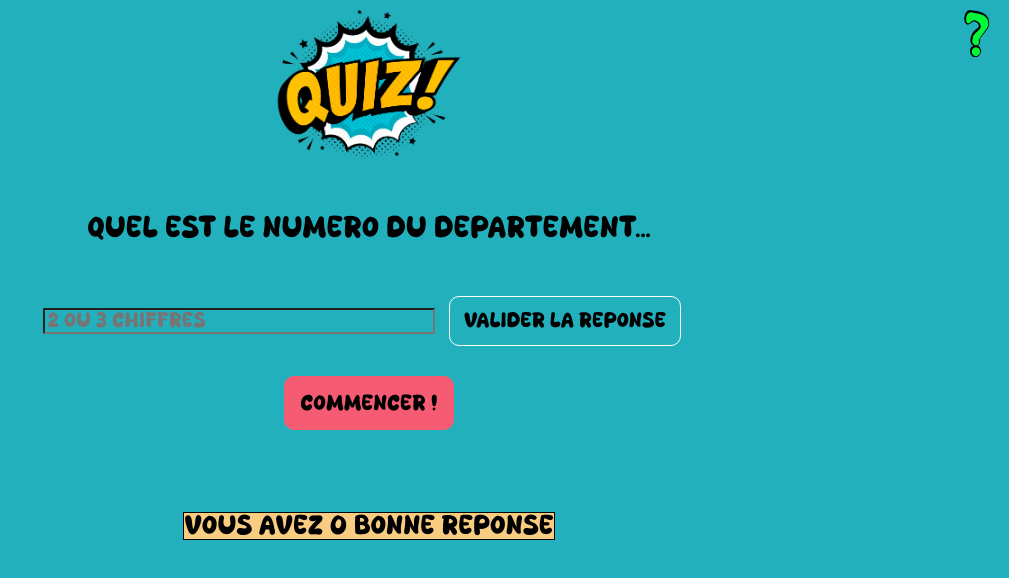
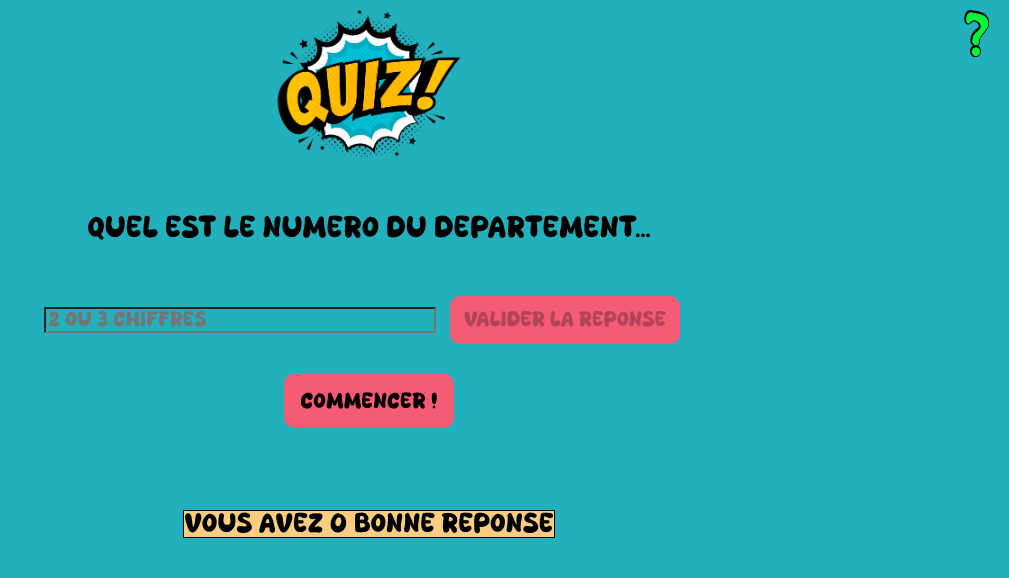
Before and after one commit to Christelle-Legros/-departments, a React (Create React App) app: page /bynumber in a window 1280 px wide. In both pictures the pointer is over the button "Valider la réponse". Shown: the top 578 px of the page, without its empty margins (271-1280 px from the left). Built offline with nearby package versions, Linux system fonts and the light colour scheme; no server answers.

Commit message:
Modif button disabled in end modal

```diff
--- a/src/components/QuizByName.jsx
+++ b/src/components/QuizByName.jsx
@@ -89,7 +89,11 @@ const QuizByName = () => {
               required
               placeholder="mots séparés par -"
             />
-            <button onClick={verifyWin}>Valider la réponse</button>{" "}
+            {departmentNumber ? (
+              <button onClick={verifyWin}>Valider la réponse</button>
+            ) : (
+              <button disabled>Valider la réponse</button>
+            )}
           </div>
           <div className="quizByName_container__winnerMsg">{winnerMessage}</div>
           {showModal && (
--- a/src/components/QuizByNumber.jsx
+++ b/src/components/QuizByNumber.jsx
@@ -107,7 +107,12 @@ const QuizByNumber = () => {
               maxlength="3"
               placeholder="2 ou 3 chiffres"
             />
-            <button onClick={verifyWin}>Valider la réponse</button>{" "}
+
+            {departmentName ? (
+              <button onClick={verifyWin}>Valider la réponse</button>
+            ) : (
+              <button disabled>Valider la réponse</button>
+            )}
           </div>
           <div className="quizByNumber_container__winnerMsg">
             {winnerMessage}
--- a/src/styles/_quizByName.scss
+++ b/src/styles/_quizByName.scss
@@ -53,6 +53,11 @@
     font-size: 0.7em;
   }
 
+  &__answerContainer button:disabled:hover {
+    background-color: #f65b74;
+    border: 0;
+  }
+
   &__btnStart {
     margin-bottom: 1.5em;
   }
--- a/src/styles/_quizByNumber.scss
+++ b/src/styles/_quizByNumber.scss
@@ -53,6 +53,11 @@
     font-size: 0.7em;
   }
 
+  &__answerContainer button:disabled:hover {
+    background-color: #f65b74;
+    border: 0;
+  }
+
   &__btnStart {
     margin-bottom: 1.5em;
   }
--- a/src/styles/styles.css
+++ b/src/styles/styles.css
@@ -70,6 +70,10 @@ button:hover {
   margin: 0.7em;
   font-size: 0.7em;
 }
+.quizByNumber_container__answerContainer button:disabled:hover {
+  background-color: #f65b74;
+  border: 0;
+}
 .quizByNumber_container__btnStart {
   margin-bottom: 1.5em;
 }
@@ -129,6 +133,10 @@ button:hover {
   padding: 0.7em;
   margin: 0.7em;
   font-size: 0.7em;
+}
+.quizByName_container__answerContainer button:disabled:hover {
+  background-color: #f65b74;
+  border: 0;
 }
 .quizByName_container__btnStart {
   margin-bottom: 1.5em;
```
Also changed, not shown: 1 other file (tests, documents, lock files or other folders).
